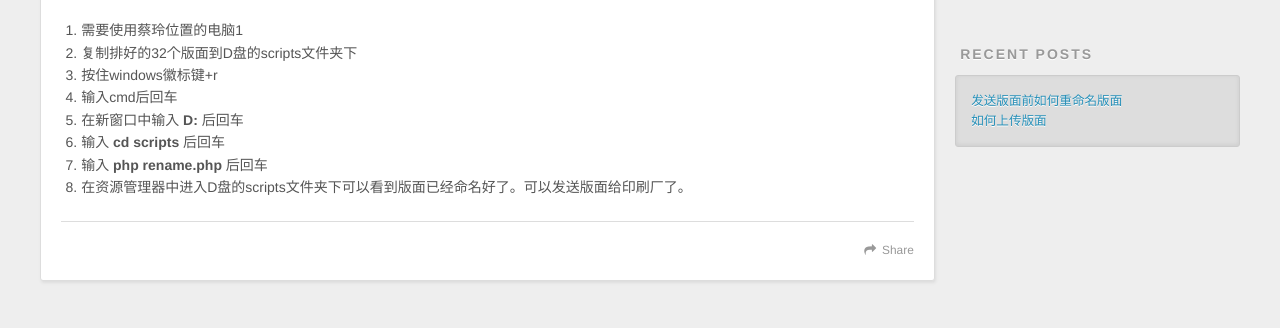
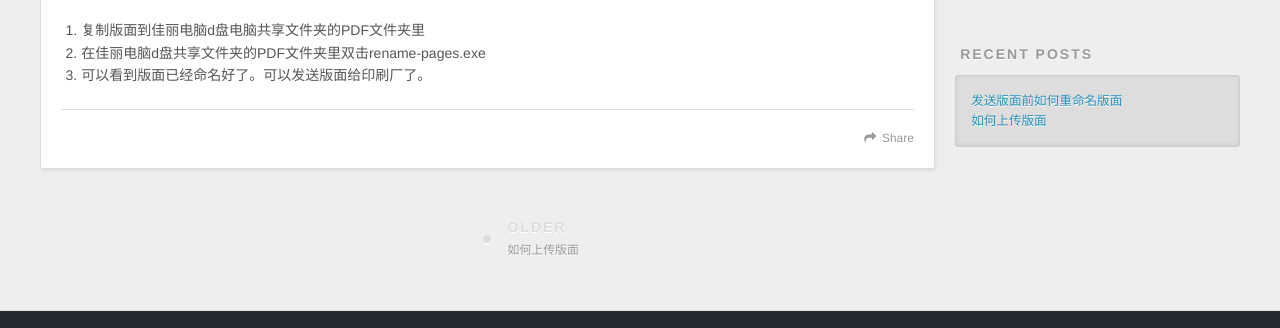
Before and after one commit to onlyctonly/onlyctonly.github.io, a plain HTML site: page 2016/12/10/发送版面前如何重命名版面/index.html in a window 1280 px wide. Shown: the part 434-762 px from the top of the page. Drawn offline with nearby package versions, Linux system fonts and the light colour scheme.

Commit message:
Update index.html

```diff
--- a/2016/12/10/发送版面前如何重命名版面/index.html
+++ b/2016/12/10/发送版面前如何重命名版面/index.html
@@ -107,14 +107,9 @@
     <div class="article-entry" itemprop="articleBody">
 
         <ol>
-<li>需要使用蔡玲位置的电脑1</li>
-<li>复制排好的32个版面到D盘的scripts文件夹下</li>
-<li>按住windows徽标键+r</li>
-<li>输入cmd后回车</li>
-<li>在新窗口中输入 <strong>D:</strong> 后回车</li>
-<li>输入 <strong>cd scripts</strong> 后回车</li>
-<li>输入 <strong>php rename.php</strong> 后回车</li>
-<li>在资源管理器中进入D盘的scripts文件夹下可以看到版面已经命名好了。可以发送版面给印刷厂了。</li>
+<li>复制版面到佳丽电脑d盘电脑共享文件夹的PDF文件夹里</li>
+<li>在佳丽电脑d盘共享文件夹的PDF文件夹里双击rename-pages.exe</li>
+<li>可以看到版面已经命名好了。可以发送版面给印刷厂了。</li>
 </ol>
 
 
```
